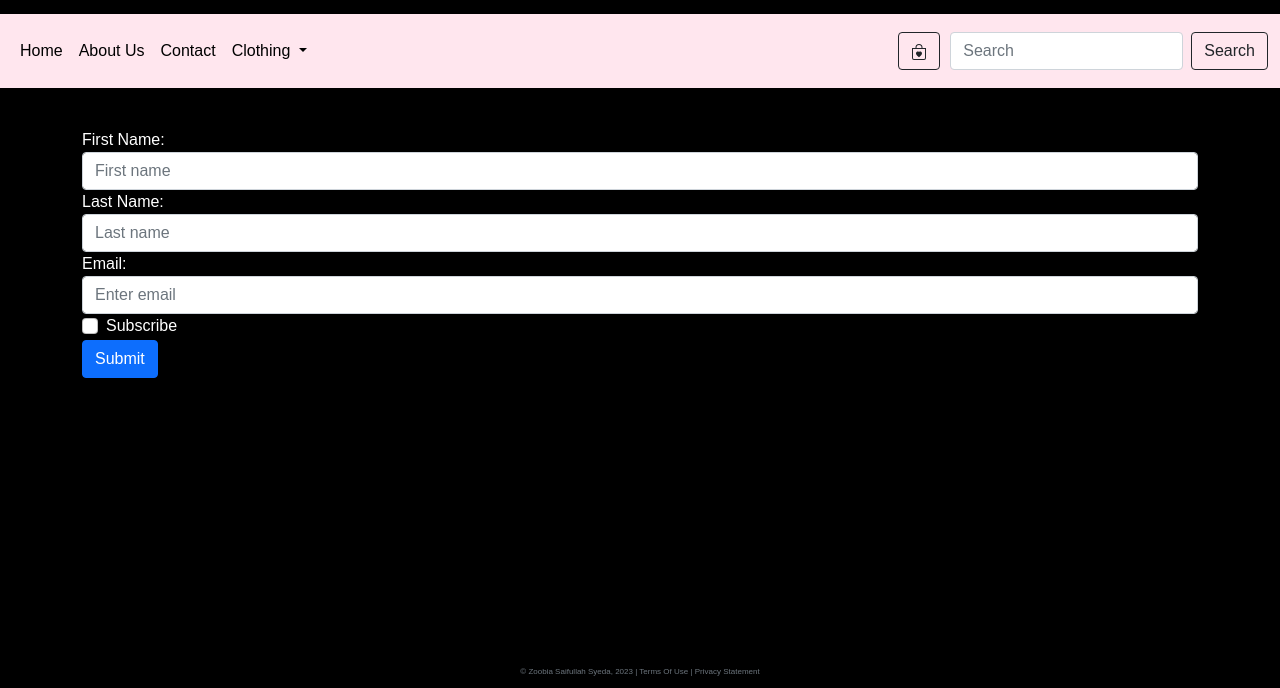
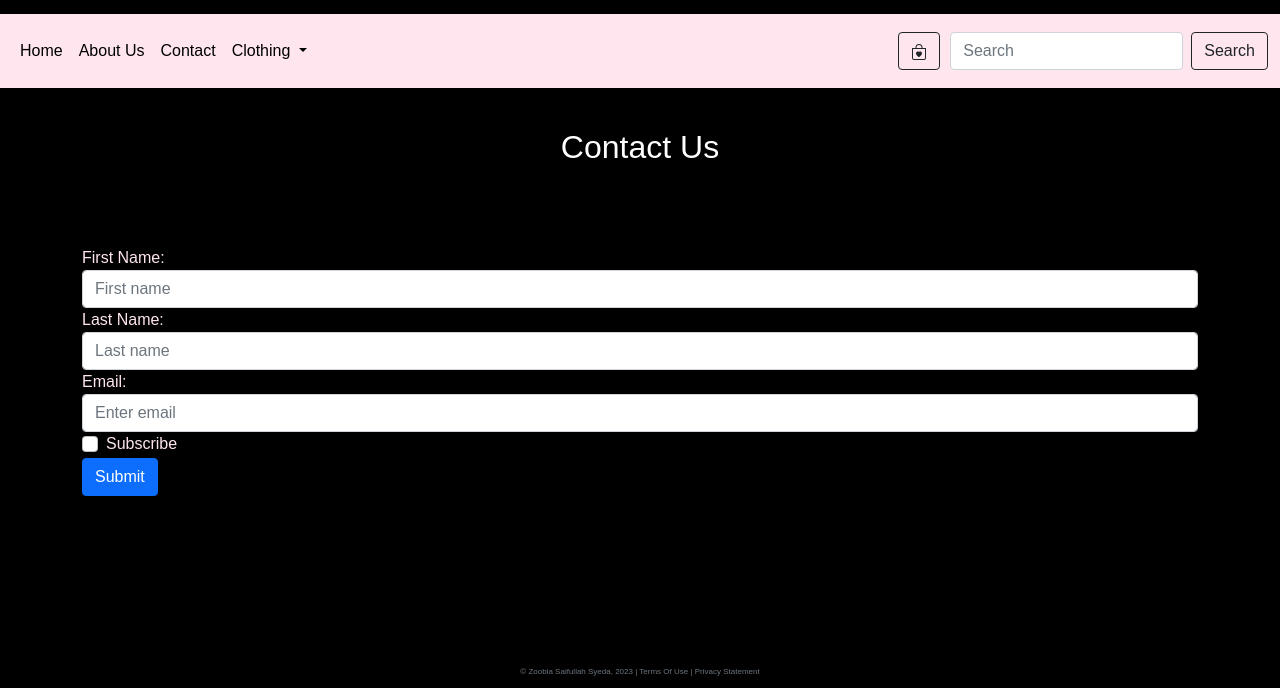
Before and after one commit to zoobiasaifullah/Project, a plain HTML site: page contact.html in a window 1280 px wide. Shown: the part 112-800 px from the top of the page. Drawn offline with nearby package versions, Linux system fonts and the light colour scheme.

Commit message:
commit 7

```diff
--- a/contact.html
+++ b/contact.html
@@ -66,7 +66,7 @@
 </nav>
 
 <!--Contact Form-->
-
+<h2> Contact Us</h2>
 <div class="container" style="padding-top: 40px;">
           <div class="row">
             <form action="">
--- a/css/home.css
+++ b/css/home.css
@@ -53,6 +53,10 @@ background-color: #ffe6ee;
 #cart {
  margin: 10px;
 }
+
+label{
+  color: #ffe6ee;
+}
 #carousel {
   margin: 0 auto;
   max-width: 100%;
```
